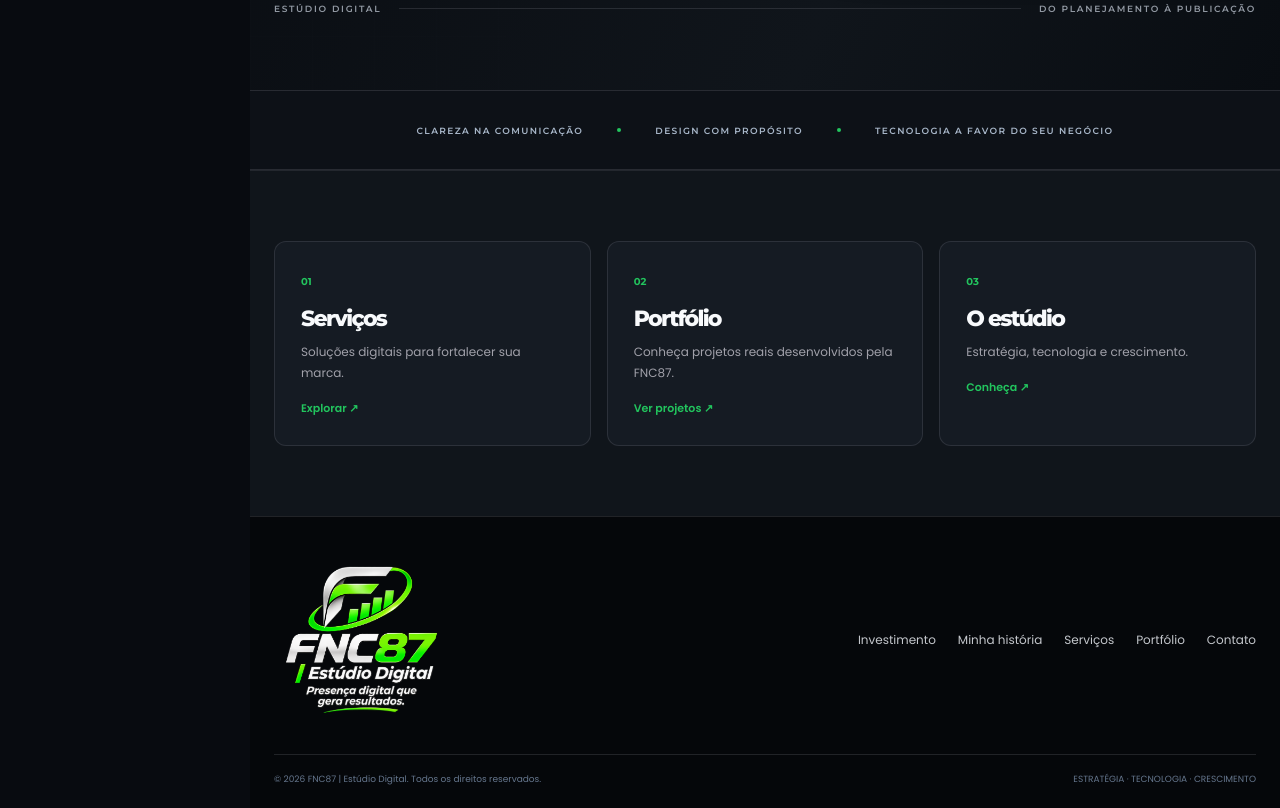
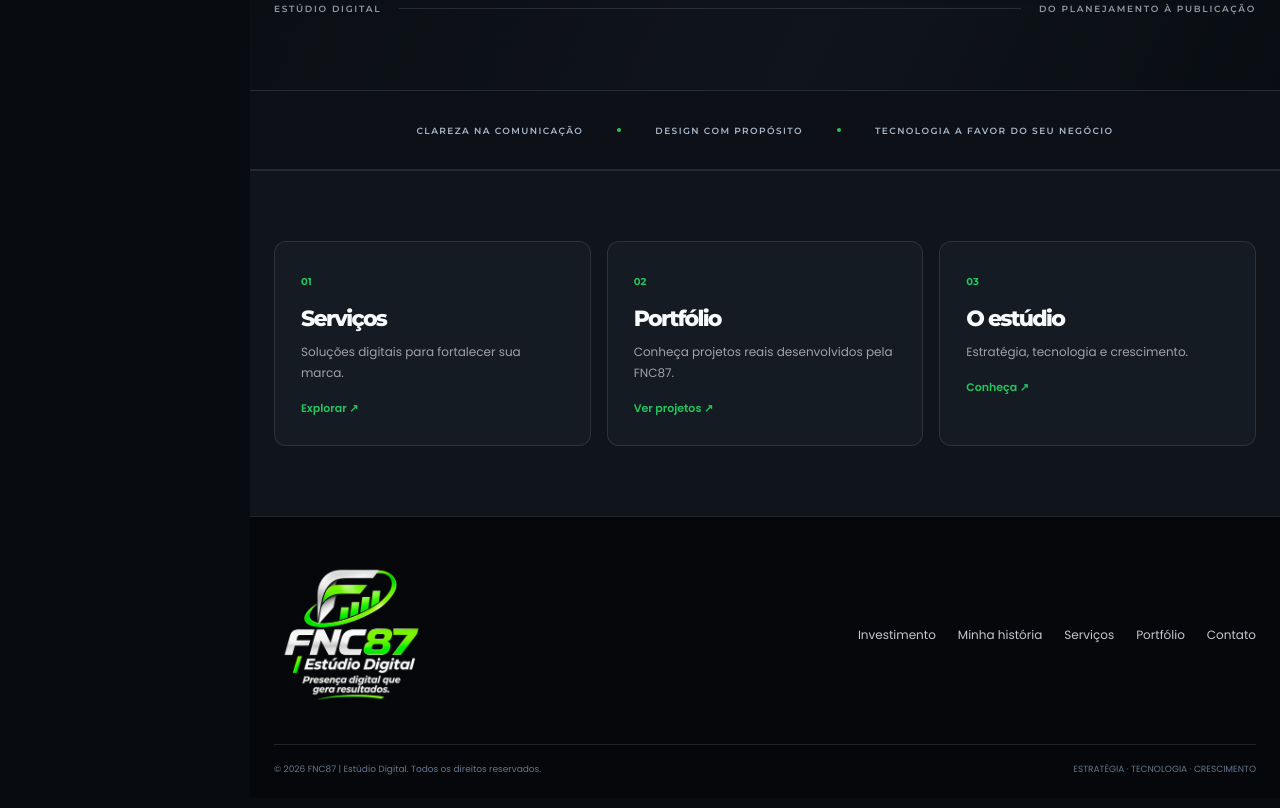
Before and after one commit to fnc87bi-2018/fnc87-estudio-digital, a plain HTML site: page index.html in a window 1280 px wide. Shown: the part 1209-2017 px from the top of the page. Drawn offline with Linux system fonts and the light colour scheme.

Commit message:
Estiliza logotipo completo FNC87 no rodapé

```diff
--- a/styles.css
+++ b/styles.css
@@ -474,3 +474,8 @@ body{padding-left:250px}
 /* CTA WhatsApp BI: verde neon FNC87 */
 .page-portfolio .bi-contact-button{background:#39FF14;color:#07110b;border-color:#39FF14;box-shadow:0 0 12px rgba(57,255,20,.28),0 0 28px rgba(57,255,20,.12)}
 .page-portfolio .bi-contact-button:hover{background:#65FF4A;border-color:#65FF4A;box-shadow:0 0 16px rgba(57,255,20,.48),0 0 36px rgba(57,255,20,.22)}
+
+/* Assinatura completa FNC87 no rodapé */
+.footer-brand-complete{width:155px;flex:0 0 155px;display:flex;align-items:center;justify-content:center}
+.footer-brand-complete img{width:100%;height:150px;object-fit:contain;display:block}
+@media(max-width:700px){.footer-main{flex-wrap:wrap;justify-content:center;text-align:center}.footer-brand-complete{width:145px;flex-basis:145px}.footer-brand-complete img{height:140px}.footer-links{width:100%;justify-content:center;flex-wrap:wrap}}
```
